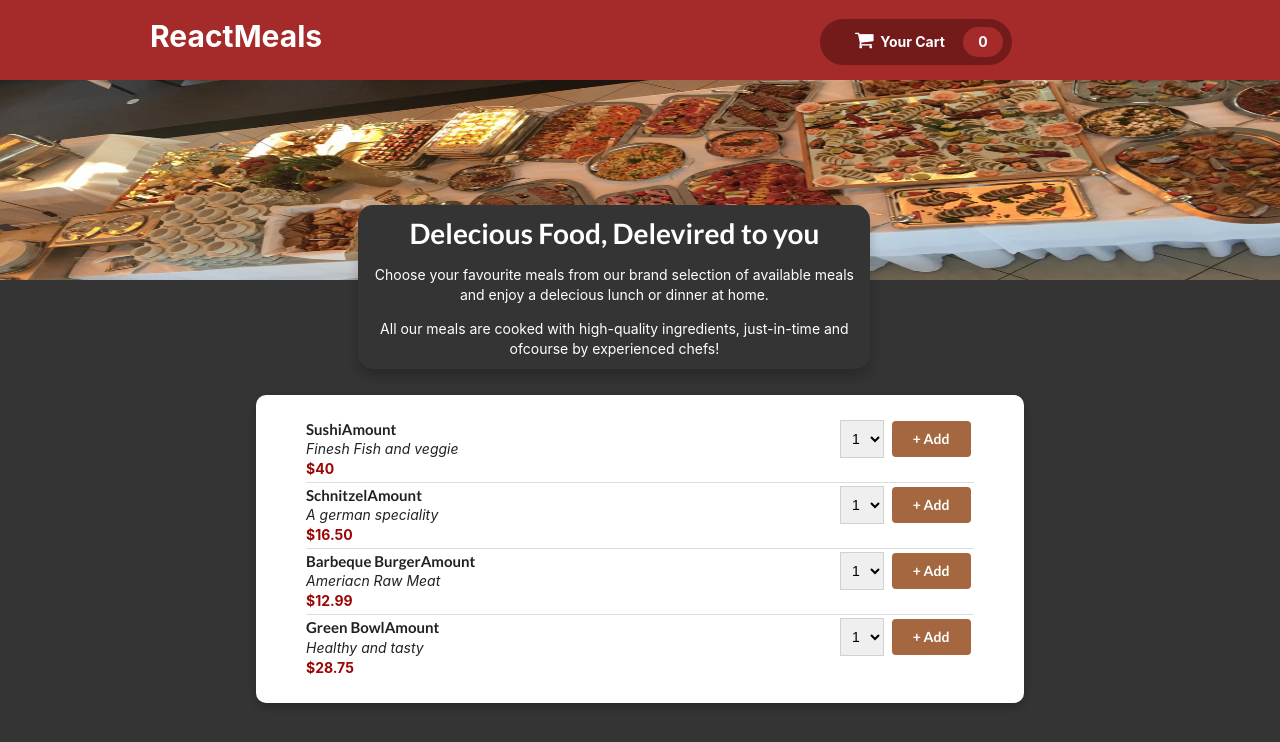
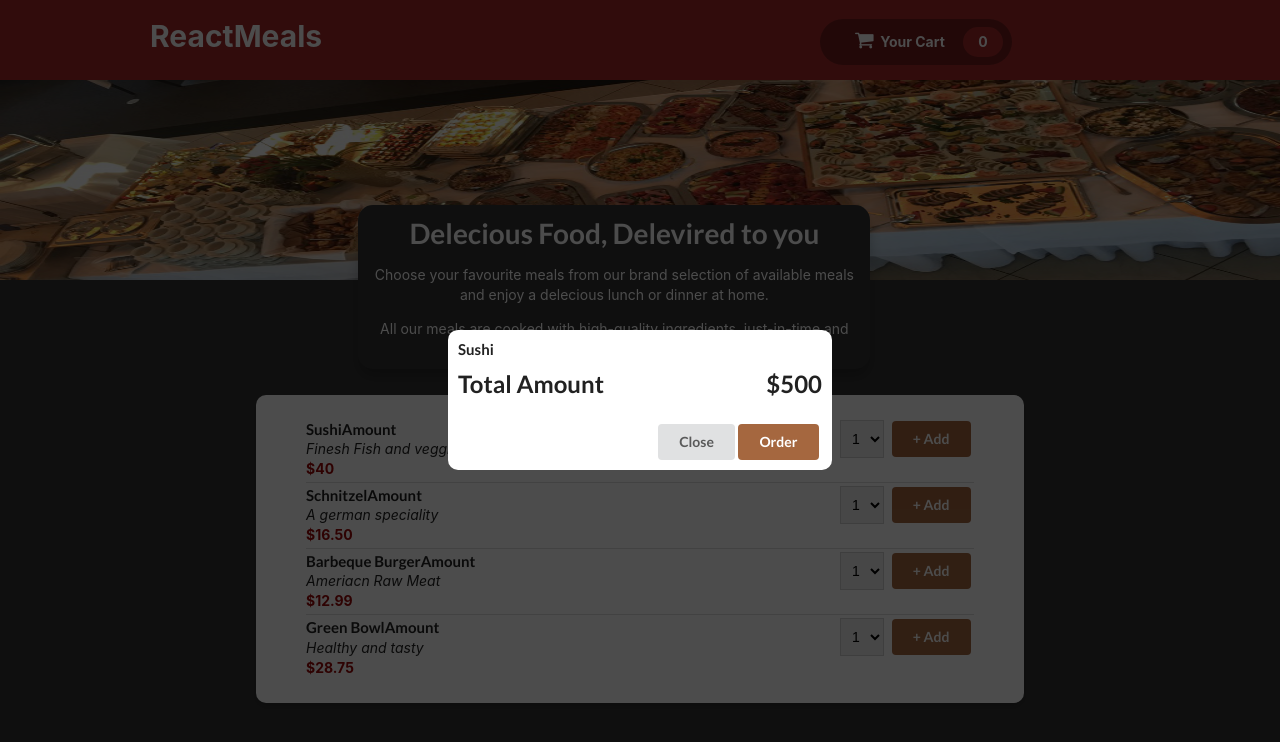
Before and after one commit to rockxxxxxx/Restaurent, a React (Create React App) app: page / in a window 1280 px wide. Shown: the top 742 px of the page. Built offline with nearby package versions, Linux system fonts and the light colour scheme.

Commit message:
Making the hard coded cart

```diff
--- a/package.json
+++ b/package.json
@@ -8,6 +8,7 @@
     "@testing-library/user-event": "^13.5.0",
     "react": "^18.2.0",
     "react-dom": "^18.2.0",
+    "react-portal": "^4.2.2",
     "react-scripts": "5.0.1",
     "web-vitals": "^2.1.4"
   },
--- a/public/index.html
+++ b/public/index.html
@@ -31,6 +31,7 @@
   <body>
     <noscript>You need to enable JavaScript to run this app.</noscript>
     <div id="root"></div>
+    <div id="portal"></div>
     <!--
       This HTML file is a template.
       If you open it directly in the browser, you will see an empty page.
--- a/src/App.js
+++ b/src/App.js
@@ -1,10 +1,12 @@
 import "./App.css";
+import Cart from "./components/Cart/Cart";
 import Navbar from "./components/Layout/Navbar";
 import Card from "./components/UI/Card";
 
 function App() {
   return (
     <>
+      <Cart>Fancy Modal</Cart>
       <Navbar />
       <Card />
     </>
--- /dev/null
+++ b/src/components/Cart/Cart.css
@@ -0,0 +1,18 @@
+.overlayStyles{
+    position: "fixed";
+    top: 0;
+    left: 0;
+    right: 0;
+    bottom: 0;
+    background-color: "rgba(0, 0, 0, .7)";
+    z-index: 1000;
+}
+.modalStyle{
+  position: "fixed";
+  top: "50%";
+  left: "50%";
+  transform: "translate(-50%, -50%)";
+  background-color: "#FFF";
+  padding: "50px";
+  z-index: 1000;
+}
--- /dev/null
+++ b/src/components/Cart/Cart.js
@@ -0,0 +1,60 @@
+import React from "react";
+import ReactDOM from "react-dom";
+
+const MODAL_STYLES = {
+  position: "fixed",
+  top: "50%",
+  left: "50%",
+  transform: "translate(-50%, -50%)",
+  backgroundColor: "#FFF",
+  padding: "10px",
+  zIndex: 1000,
+  width: "30%",
+  borderRadius: "10px",
+};
+
+const OVERLAY_STYLES = {
+  position: "fixed",
+  top: 0,
+  left: 0,
+  right: 0,
+  bottom: 0,
+  backgroundColor: "rgba(0, 0, 0, .7)",
+  zIndex: 1000,
+};
+
+export default function Cart({ children }) {
+  return ReactDOM.createPortal(
+    <>
+      <div style={OVERLAY_STYLES} />
+      <div style={MODAL_STYLES}>
+        <h4 style={{ textAlign: "left", marginTop: "0px" }}>Sushi</h4>
+        <h2
+          style={{ marginTop: "10px", display: "inline-block", float: "left" }}
+        >
+          <b>Total Amount</b>
+        </h2>
+
+        <h2
+          style={{ marginTop: "10px", display: "inline-block", float: "right" }}
+        >
+          $500
+        </h2>
+
+        <div
+          class="ui brown button"
+          style={{ float: "right", marginTop: "10px", clear: "right" }}
+        >
+          Order
+        </div>
+        <div
+          class="ui  button"
+          style={{ float: "right", marginTop: "10px", clear: "left" }}
+        >
+          Close
+        </div>
+      </div>
+    </>,
+    document.getElementById("portal")
+  );
+}
--- a/src/components/UI/Card.css
+++ b/src/components/UI/Card.css
@@ -25,6 +25,3 @@
     padding: 0;
     font-style: italic;
   }
-  .ui button{
-    background-color: rgba(20, 1, 1, 0.349);
-  }
```
Also changed, not shown: 1 other file (tests, documents, lock files or other folders).
